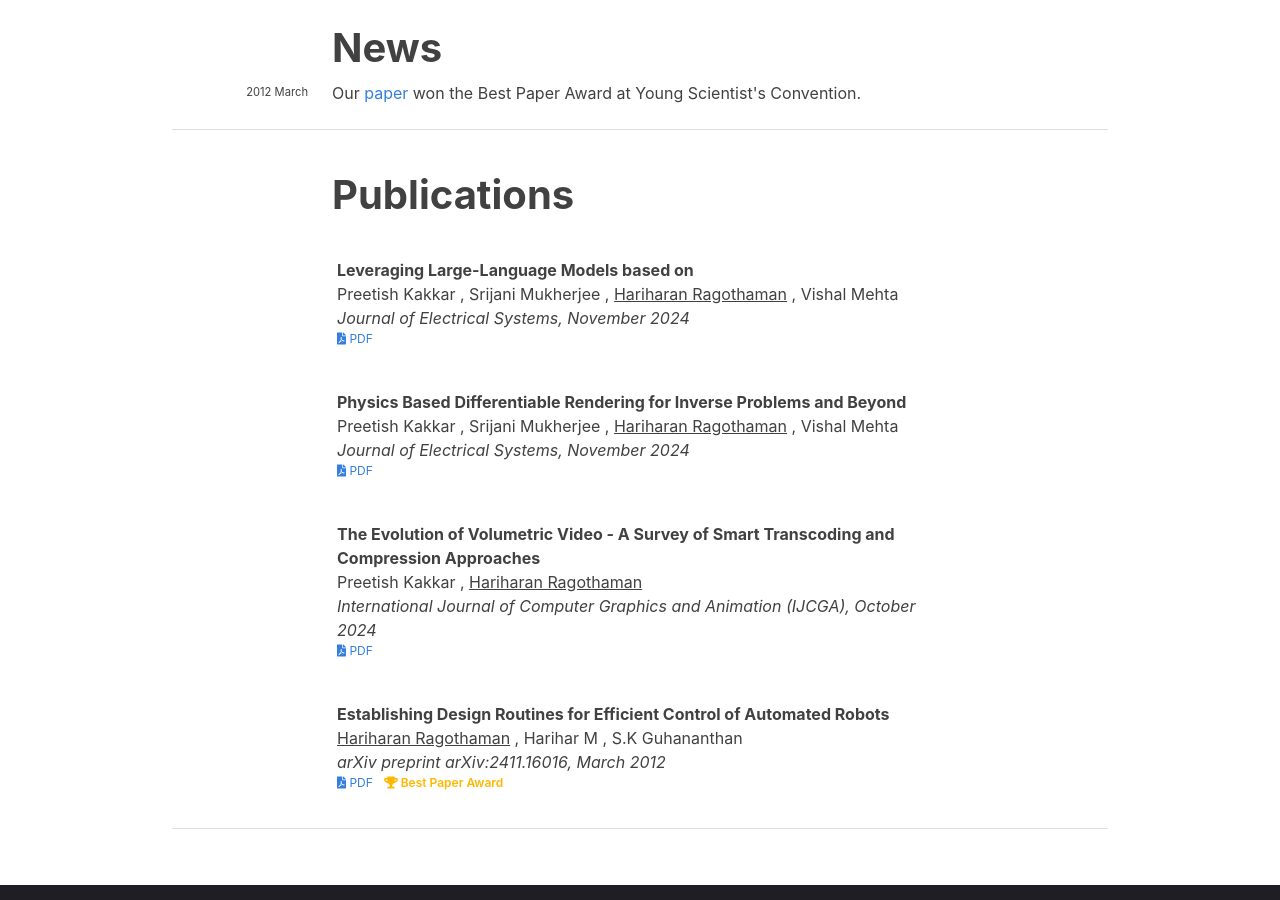
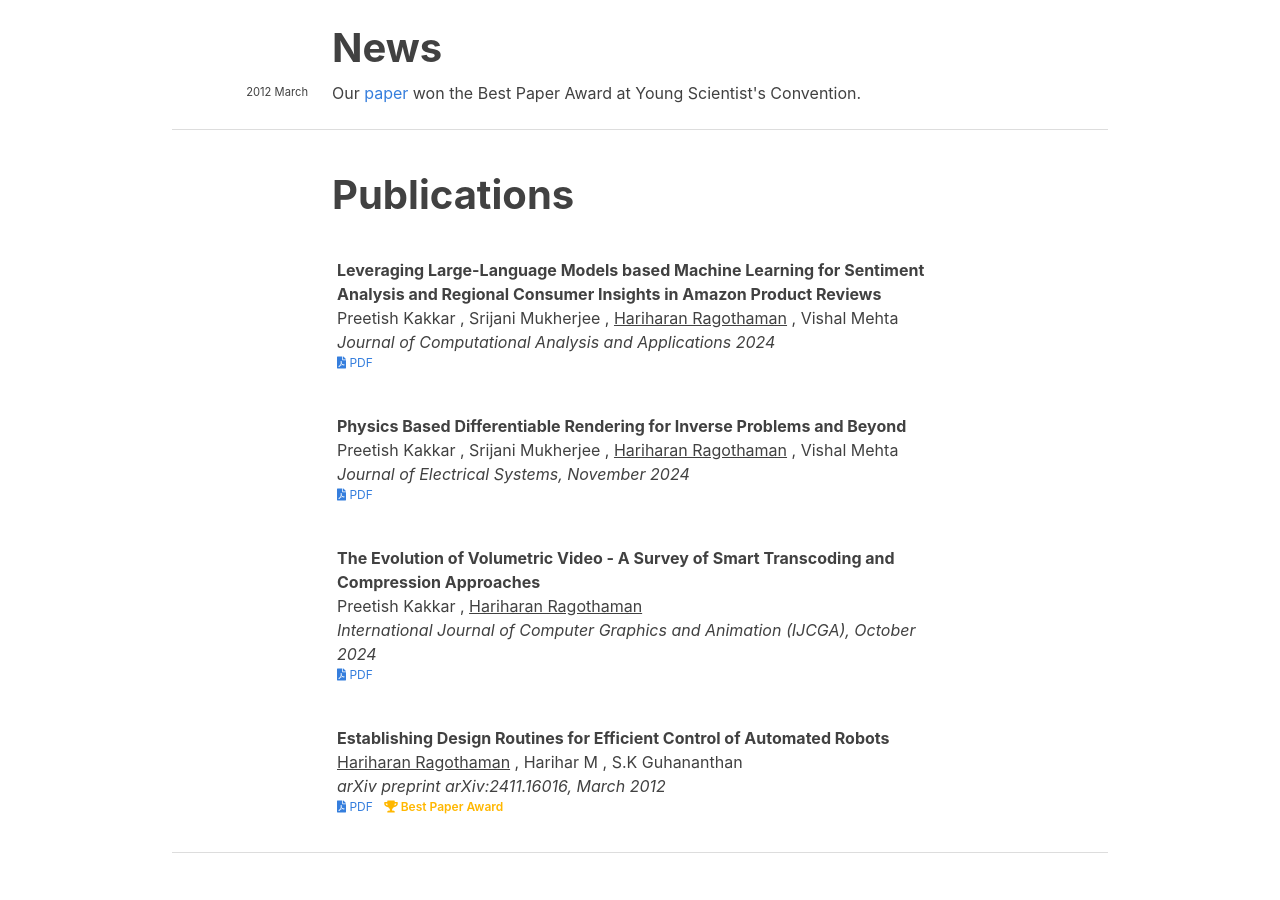
Before and after one commit to hariharanragothaman/hariharanragothaman.github.io, a Jekyll site: the page built from index.md, in a window 1280 px wide and 900 px high, scrolled down 854 px. Built offline with Jekyll 4.4.1, drawn with Linux system fonts in a browser that asks for light colours; nearby versions of some CDN libraries; some web fonts are replaced.

Commit message:
Polishes and Updates

```diff
--- a/_data/publications.yaml
+++ b/_data/publications.yaml
@@ -5,8 +5,8 @@
     - Srijani Mukherjee
     - Hariharan Ragothaman
     - Vishal Mehta
-  title: Leveraging Large-Language Models based on
-  venue: Journal of Electrical Systems, November
+  title: Leveraging Large-Language Models based Machine Learning for Sentiment Analysis and Regional Consumer Insights in Amazon Product Reviews
+  venue: Journal of Computational Analysis and Applications
   year: 2024
   type: Journal
   pdf: https://eudoxuspress.com/index.php/pub/article/view/1569/1000
```
